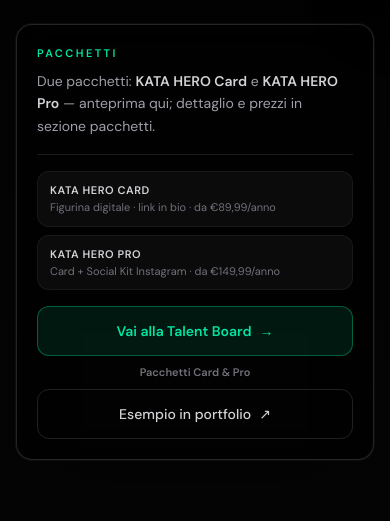
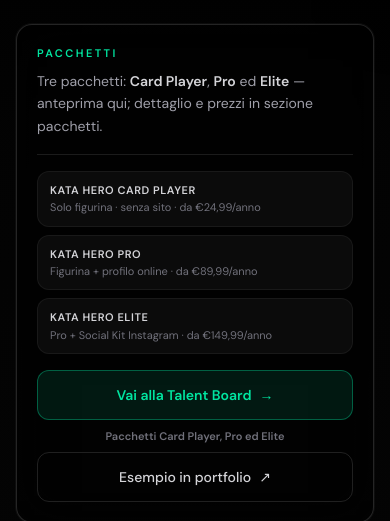
Before and after one commit to Salvo934/katahero, a Next.js app: page / in a window 390 px wide. Shown: the part 827-1348 px from the top of the page. Built offline with nearby package versions, Linux system fonts and the light colour scheme; no server answers.

Commit message:
aggiornamento

```diff
--- a/src/app/layout.tsx
+++ b/src/app/layout.tsx
@@ -40,8 +40,9 @@ export const metadata: Metadata = {
     "club",
     "highlight video",
     "recruiting",
-    "KATA HERO Card",
+    "KATA HERO Card Player",
     "KATA HERO Pro",
+    "KATA HERO Elite",
     "Italia",
   ],
   authors: [{ name: SITE.name, url: siteUrl }],
--- a/src/components/site/Contact.tsx
+++ b/src/components/site/Contact.tsx
@@ -73,7 +73,7 @@ export function Contact() {
             </span>
           </h2>
           <p className="mt-5 text-base leading-relaxed text-zinc-400 sm:text-lg">
-            KATA HERO Card o Pro: per demo, preventivo o raccolta materiali — un solo tap su WhatsApp, telefono o email.
+            Card Player, Pro o Elite: per demo, preventivo o raccolta materiali — un solo tap su WhatsApp, telefono o email.
           </p>
           <div
             className="mx-auto mt-8 h-px max-w-xs bg-linear-to-r from-transparent via-accent/50 to-transparent"
@@ -94,7 +94,7 @@ export function Contact() {
               </div>
               <h3 className="font-display mt-6 text-lg font-semibold text-white">WhatsApp</h3>
               <p className="mt-1 flex-1 text-sm leading-relaxed text-zinc-400 transition group-hover:text-zinc-300">
-                Messaggi rapidi per KATA HERO Card e Pro.
+                Messaggi rapidi per Card Player, Pro ed Elite.
               </p>
               <span className="mt-6 inline-flex items-center gap-2 text-base font-semibold text-[#4ade80] transition group-hover:gap-3">
                 {SITE.phoneDisplay}
--- a/src/components/site/Hero.tsx
+++ b/src/components/site/Hero.tsx
@@ -8,8 +8,9 @@ const highlights = [
 ];
 
 const planTeaser = [
-  { name: "KATA HERO Card", hint: "Figurina digitale · link in bio · da €89,99/anno" },
-  { name: "KATA HERO Pro", hint: "Card + Social Kit Instagram · da €149,99/anno" },
+  { name: "KATA HERO Card Player", hint: "Solo figurina · senza sito · da €24,99/anno" },
+  { name: "KATA HERO Pro", hint: "Figurina + profilo online · da €89,99/anno" },
+  { name: "KATA HERO Elite", hint: "Pro + Social Kit Instagram · da €149,99/anno" },
 ];
 
 export function Hero() {
@@ -86,9 +87,10 @@ export function Hero() {
           <div className="rounded-2xl border border-white/14 bg-black/55 p-5 shadow-[0_24px_80px_-32px_rgba(0,0,0,0.9)] ring-1 ring-white/4 backdrop-blur-xl sm:rounded-3xl sm:p-7">
             <p className="text-[11px] font-semibold uppercase tracking-[0.22em] text-accent">Pacchetti</p>
             <p className="mt-2 text-sm leading-relaxed text-zinc-400">
-              Due pacchetti: <strong className="font-semibold text-zinc-300">KATA HERO Card</strong> e{" "}
-              <strong className="font-semibold text-zinc-300">KATA HERO Pro</strong> — anteprima qui; dettaglio e prezzi
-              in sezione pacchetti.
+              Tre pacchetti: <strong className="font-semibold text-zinc-300">Card Player</strong>,{" "}
+              <strong className="font-semibold text-zinc-300">Pro</strong> ed{" "}
+              <strong className="font-semibold text-zinc-300">Elite</strong> — anteprima qui; dettaglio e prezzi in sezione
+              pacchetti.
             </p>
             <ul className="mt-4 space-y-2 border-t border-white/10 pt-4 sm:mt-5 sm:space-y-2.5 sm:pt-5">
               {planTeaser.map((row) => (
@@ -112,7 +114,7 @@ export function Hero() {
               href="#pacchetti"
               className="mt-2 block text-center text-[11px] font-semibold text-zinc-500 underline-offset-2 transition hover:text-zinc-300 hover:underline sm:text-xs"
             >
-              Pacchetti Card &amp; Pro
+              Pacchetti Card Player, Pro ed Elite
             </Link>
             <Link
               href="#portfolio"
--- a/src/components/site/Packages.tsx
+++ b/src/components/site/Packages.tsx
@@ -29,19 +29,49 @@ type Plan = {
   features: string[];
   ctaLabel: string;
   whatsappMessage: string;
-  tier: "card" | "pro";
+  tier: "player" | "pro" | "elite";
 };
 
 const plans: Plan[] = [
   {
-    name: "KATA HERO Card",
+    name: "KATA HERO Card Player",
+    badge: "Singolo atleta",
+    promoPill: "Entry · figurina",
+    subtitle: "Solo la tua figurina digitale.",
+    audienceLine:
+      "Per chi vuole una card professionale da condividere subito, senza aprire un sito web completo.",
+    salesLine:
+      "La figurina digitale personalizzata con foto, dati e statistiche: un link leggero da mandare a club, scout e follower — senza profilo sito.",
+    pricing: {
+      launch: "€24,99",
+      launchNote: "Solo figurina · senza sito web · /anno",
+      delivery: "Consegna entro 72h",
+    },
+    whyBuyTitle: "Perché dovresti comprarlo",
+    whyBuy:
+      "Perché parti subito con un’immagine da pro: figurina pronta da condividere ovunque, senza investire nel sito completo.",
+    featuresSectionTitle: "Include",
+    features: [
+      "Figurina digitale personalizzata (formato card)",
+      "Foto, nome, ruolo, numero e squadra",
+      "Statistiche principali in evidenza",
+      "Link dedicato per condividere la card",
+      "Senza sito web e senza profilo atleta completo",
+    ],
+    ctaLabel: "Attiva Card Player",
+    whatsappMessage:
+      "Ciao! Vorrei attivare KATA HERO Card Player (€24,99/anno, solo figurina). Mi dite tempi e materiali necessari?",
+    tier: "player",
+  },
+  {
+    name: "KATA HERO Pro",
     badge: "Singolo atleta",
     promoPill: "Lancio · primi 20",
-    subtitle: "La tua figurina digitale da atleta.",
+    subtitle: "Figurina + profilo atleta online.",
     audienceLine:
-      "Per chi vuole una card professionale e un profilo online da condividere ovunque.",
+      "Per chi vuole card e sito personale da condividere ovunque con un solo link professionale.",
     salesLine:
-      "La tua card digitale personalizzata con profilo atleta online: un solo link per presentarti in modo professionale a squadre, sponsor, scout e follower.",
+      "Card digitale e profilo atleta online per 12 mesi: presentati a squadre, sponsor, scout e follower con dati, bio, video e contatti.",
     pricing: {
       launch: "€89,99",
       launchNote: "Prezzo lancio primi 20 atleti · /anno",
@@ -49,33 +79,30 @@ const plans: Plan[] = [
     },
     whyBuyTitle: "Perché dovresti comprarlo",
     whyBuy:
-      "Perché non è solo un “sito”. È la tua figurina professionale, con un link personale da condividere ovunque.",
+      "Perché unisci figurina e presenza online: un link personale completo, non solo la card da condividere.",
     featuresSectionTitle: "Include",
     features: [
-      "Card digitale personalizzata",
+      "Tutto KATA HERO Card Player, più:",
       "Profilo atleta online per 12 mesi",
-      "Link personale da mettere in bio Instagram",
-      "Foto principale",
-      "Bio atleta",
-      "Ruolo, numero, squadra, altezza, anno",
-      "Social link",
-      "Contatto diretto",
+      "Sito web personale con dominio dedicato",
+      "Link da mettere in bio Instagram",
+      "Bio atleta, social link e contatto diretto",
       "3 aggiornamenti gratuiti all’anno: ottobre, febbraio, giugno",
     ],
-    ctaLabel: "Attiva la KATA HERO Card",
+    ctaLabel: "Attiva KATA HERO Pro",
     whatsappMessage:
-      "Ciao! Vorrei attivare la KATA HERO Card (€89,99/anno lancio). Mi dite tempi e materiali necessari?",
-    tier: "card",
+      "Ciao! Vorrei attivare KATA HERO Pro (€89,99/anno lancio). Mi dite tempi e materiali necessari?",
+    tier: "pro",
   },
   {
-    name: "KATA HERO Pro",
+    name: "KATA HERO Elite",
     badge: "Singolo atleta",
-    promoPill: "Card + Social Kit",
-    subtitle: "Il tuo profilo atleta + contenuti social pronti.",
+    promoPill: "Pro + Social Kit",
+    subtitle: "Profilo completo + contenuti social pronti.",
     audienceLine:
-      "Per chi vuole curare la propria immagine anche su Instagram, senza dover creare grafiche da zero.",
+      "Per chi vuole curare la propria immagine anche su Instagram, senza creare grafiche da zero.",
     salesLine:
-      "Oltre alla card e al profilo online, nel tuo sito trovi le grafiche social già pronte: le apri e le condividi con un click nei momenti importanti della stagione.",
+      "Oltre a card e sito, nel profilo trovi le grafiche social già pronte: le apri e le condividi con un click nei momenti chiave della stagione.",
     pricing: {
       launch: "€149,99",
       launchNote: "Prezzo lancio primi 20 atleti · /anno",
@@ -83,20 +110,20 @@ const plans: Plan[] = [
     },
     whyBuyTitle: "Perché dovresti comprarlo",
     whyBuy:
-      "Perché non compri solo un profilo: è come avere un social media manager dentro il tuo sito — grafiche pronte, immagine curata e contenuti da condividere con un click su Instagram.",
+      "Perché non compri solo un profilo: è come avere un social media manager dentro il tuo sito — grafiche pronte e contenuti da condividere con un click su Instagram.",
     featuresSectionTitle: "Include",
     features: [
-      "Tutto KATA HERO Card, più:",
+      "Tutto KATA HERO Pro, più:",
       "Social Kit nel tuo sito web personale",
-      "Grafiche personalizzate sempre nel profilo — condividibili con un click su Instagram",
+      "Grafiche personalizzate sempre nel profilo — condivisibili con un click su Instagram",
       "Template pronti: Match Day, grande prestazione, compleanno",
       "Nuova stagione / nuova squadra, thank you post partita",
       "5 aggiornamenti gratuiti all’anno: ottobre, dicembre, febbraio, aprile, giugno",
     ],
-    ctaLabel: "Attiva KATA HERO Pro",
+    ctaLabel: "Attiva KATA HERO Elite",
     whatsappMessage:
-      "Ciao! Vorrei attivare KATA HERO Pro (€149,99/anno lancio, card + Social Kit). Mi dite tempi e materiali necessari?",
-    tier: "pro",
+      "Ciao! Vorrei attivare KATA HERO Elite (€149,99/anno lancio, Pro + Social Kit). Mi dite tempi e materiali necessari?",
+    tier: "elite",
   },
 ];
 
@@ -146,24 +173,34 @@ function FeatureCheck({ highlight }: { highlight?: boolean }) {
   );
 }
 
+function tierIncludesPrefix(tier: Plan["tier"]): string {
+  if (tier === "pro") return "Tutto KATA HERO Card Player";
+  if (tier === "elite") return "Tutto KATA HERO Pro";
+  return "";
+}
+
 function PlanCard({ plan }: { plan: Plan }) {
   const monthlyLaunch = monthlyEquivalentFromLaunch(plan.pricing.launch);
+  const isElite = plan.tier === "elite";
   const isPro = plan.tier === "pro";
+  const includesPrefix = tierIncludesPrefix(plan.tier);
 
   return (
     <article
       className={`relative flex h-full flex-col overflow-hidden rounded-[1.75rem] border transition duration-300 ${
-        isPro
+        isElite
           ? "border-accent/35 bg-linear-to-b from-accent/9 via-zinc-900/75 to-zinc-950 shadow-[0_0_0_1px_rgba(0,229,160,0.08),0_28px_80px_-40px_rgba(0,229,160,0.22)] hover:border-accent/50"
-          : "border-white/12 bg-linear-to-b from-white/7 via-zinc-900/70 to-zinc-950 shadow-[0_24px_70px_-44px_rgba(0,0,0,0.85)] hover:border-white/20"
+          : isPro
+            ? "border-accent/20 bg-linear-to-b from-accent/5 via-zinc-900/72 to-zinc-950 shadow-[0_24px_70px_-44px_rgba(0,0,0,0.85)] hover:border-accent/35"
+            : "border-white/12 bg-linear-to-b from-white/7 via-zinc-900/70 to-zinc-950 shadow-[0_24px_70px_-44px_rgba(0,0,0,0.85)] hover:border-white/20"
       }`}
     >
       <div
-        className={`pointer-events-none absolute inset-x-0 top-0 h-px bg-linear-to-r from-transparent ${isPro ? "via-accent/70" : "via-white/25"} to-transparent`}
+        className={`pointer-events-none absolute inset-x-0 top-0 h-px bg-linear-to-r from-transparent ${isElite ? "via-accent/70" : isPro ? "via-accent/40" : "via-white/25"} to-transparent`}
         aria-hidden
       />
       <div
-        className={`pointer-events-none absolute -right-20 -top-20 h-48 w-48 rounded-full blur-3xl ${isPro ? "bg-accent/15" : "bg-white/5"}`}
+        className={`pointer-events-none absolute -right-20 -top-20 h-48 w-48 rounded-full blur-3xl ${isElite ? "bg-accent/15" : isPro ? "bg-accent/8" : "bg-white/5"}`}
         aria-hidden
       />
 
@@ -174,9 +211,11 @@ function PlanCard({ plan }: { plan: Plan }) {
             {plan.promoPill ? (
               <span
                 className={`rounded-full border px-2.5 py-0.5 text-[9px] font-bold tracking-wide ${
-                  isPro
+                  isElite
                     ? "border-accent/40 bg-accent/15 text-accent"
-                    : "border-white/15 bg-white/8 text-zinc-300"
+                    : isPro
+                      ? "border-accent/25 bg-accent/10 text-accent"
+                      : "border-white/15 bg-white/8 text-zinc-300"
                 }`}
               >
                 {plan.promoPill}
@@ -193,7 +232,7 @@ function PlanCard({ plan }: { plan: Plan }) {
 
         <div
           className={`mt-6 rounded-2xl border p-4 sm:p-5 ${
-            isPro ? "border-accent/30 bg-accent/7" : "border-white/10 bg-black/30"
+            isElite ? "border-accent/30 bg-accent/7" : isPro ? "border-accent/20 bg-accent/5" : "border-white/10 bg-black/30"
           }`}
         >
           <div className="flex flex-wrap items-end justify-between gap-4">
@@ -206,7 +245,7 @@ function PlanCard({ plan }: { plan: Plan }) {
             </div>
             <div
               className={`shrink-0 rounded-xl border px-3.5 py-2.5 text-right ${
-                isPro ? "border-accent/25 bg-accent/10" : "border-white/10 bg-white/5"
+                isElite || isPro ? "border-accent/25 bg-accent/10" : "border-white/10 bg-white/5"
               }`}
             >
               <p className="text-[9px] font-semibold uppercase tracking-wider text-zinc-500">Al mese</p>
@@ -215,7 +254,7 @@ function PlanCard({ plan }: { plan: Plan }) {
           </div>
           <p
             className={`mt-4 inline-flex items-center gap-2 rounded-full border px-3 py-1.5 text-xs font-semibold ${
-              isPro
+              isElite || isPro
                 ? "border-accent/30 bg-accent/10 text-accent"
                 : "border-white/12 bg-white/5 text-zinc-300"
             }`}
@@ -231,7 +270,7 @@ function PlanCard({ plan }: { plan: Plan }) {
           </p>
           <ul className="mt-3 flex-1 space-y-1.5">
             {plan.features.map((f) => {
-              const highlight = f.startsWith("Tutto KATA HERO Card");
+              const highlight = includesPrefix !== "" && f.startsWith(includesPrefix);
               return (
                 <li
                   key={f}
@@ -261,9 +300,11 @@ function PlanCard({ plan }: { plan: Plan }) {
           target="_blank"
           rel="noopener noreferrer"
           className={`inline-flex min-h-12 w-full items-center justify-center rounded-full px-5 py-3.5 text-center text-sm font-semibold transition hover:brightness-110 ${
-            isPro
+            isElite
               ? "bg-accent text-black shadow-[0_10px_32px_-12px_rgba(0,229,160,0.55)]"
-              : "border border-white/18 bg-white text-black hover:bg-zinc-100"
+              : isPro
+                ? "border border-accent/45 bg-accent/90 text-black hover:bg-accent"
+                : "border border-white/18 bg-white text-black hover:bg-zinc-100"
           }`}
         >
           {plan.ctaLabel}
@@ -330,7 +371,7 @@ function SubscriptionManagement() {
         <h3 className="font-display mt-2 text-xl font-bold text-white sm:text-2xl">Gestisci il tuo abbonamento</h3>
         <p className="mx-auto mt-3 max-w-md text-sm leading-relaxed text-zinc-400">
           Accedi al portale Stripe per aggiornare il metodo di pagamento, scaricare le fatture o gestire il rinnovo del
-          piano Card o Pro.
+          piano Card Player, Pro o Elite.
         </p>
         <a
           href={portalUrl}
@@ -362,17 +403,17 @@ export function Packages() {
         <div className="mx-auto max-w-3xl text-center">
           <p className="text-[11px] font-semibold uppercase tracking-[0.3em] text-accent">Pacchetti</p>
           <h2 className="font-display mt-3 text-3xl font-bold tracking-tight text-white sm:text-4xl md:text-[2.75rem] md:leading-tight">
-            Card e Pro per l&apos;atleta,{" "}
-            <span className="bg-linear-to-r from-white to-accent bg-clip-text text-transparent">immagine pronta online</span>
+            Card Player, Pro ed Elite per l&apos;atleta,{" "}
+            <span className="bg-linear-to-r from-white to-accent bg-clip-text text-transparent">dal link alla presenza completa</span>
           </h2>
           <p className="mt-5 text-base leading-relaxed text-zinc-400 sm:text-lg">
-            Due livelli chiari: <strong className="font-semibold text-zinc-300">KATA HERO Card</strong> per la figurina
-            digitale con link personale; <strong className="font-semibold text-zinc-300">KATA HERO Pro</strong> aggiunge
-            Social Kit e template Instagram per i momenti chiave — grafiche nel sito, condivisione con un click.
+            Tre livelli chiari: <strong className="font-semibold text-zinc-300">Card Player</strong> solo figurina (€24,99);{" "}
+            <strong className="font-semibold text-zinc-300">Pro</strong> aggiunge sito e profilo completo;{" "}
+            <strong className="font-semibold text-zinc-300">Elite</strong> include Social Kit e template Instagram — grafiche nel sito, condivisione con un click.
           </p>
         </div>
 
-        <div className="mt-12 grid grid-cols-1 items-stretch gap-6 sm:mt-14 lg:grid-cols-2 lg:gap-8">
+        <div className="mt-12 grid grid-cols-1 items-stretch gap-6 sm:mt-14 lg:grid-cols-3 lg:gap-6 xl:gap-8">
           {plans.map((p) => (
             <PlanCard key={p.name} plan={p} />
           ))}
@@ -385,7 +426,7 @@ export function Packages() {
               Servizi aggiuntivi oltre il pacchetto
             </h3>
             <p className="mt-2 text-sm text-zinc-500">
-              Aggiungi solo ciò che ti serve, quando ti serve — oltre agli aggiornamenti già inclusi in Card e Pro.
+              Aggiungi solo ciò che ti serve, quando ti serve — oltre agli aggiornamenti già inclusi in Card Player, Pro ed Elite.
             </p>
           </div>
           <PackageExtrasTable />
--- a/src/components/site/Services.tsx
+++ b/src/components/site/Services.tsx
@@ -93,7 +93,7 @@ export function Services() {
               href="#pacchetti"
               className="inline-flex min-h-12 flex-1 items-center justify-center rounded-full border border-white/18 bg-white/5 px-8 py-3.5 text-sm font-semibold text-white backdrop-blur-sm transition hover:border-white/28 hover:bg-white/10 sm:flex-initial"
             >
-              Vedi KATA HERO Card e Pro
+              Vedi Card Player, Pro ed Elite
             </Link>
           </div>
           <p className="mx-auto mt-5 max-w-md text-[11px] leading-snug text-zinc-600">
```
